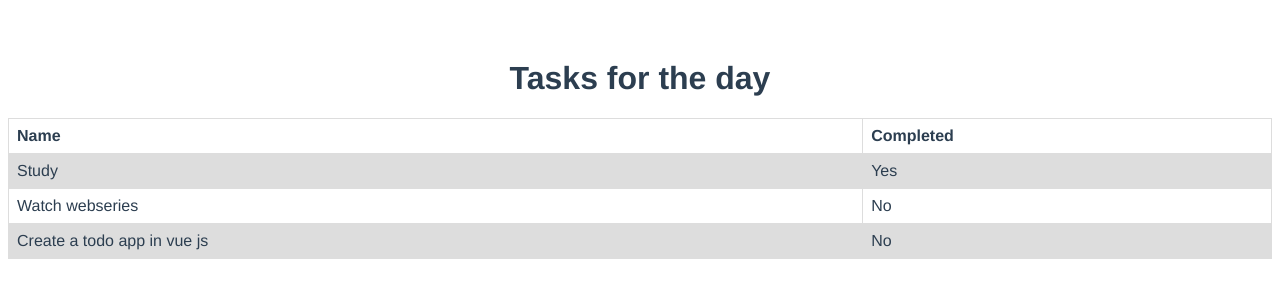
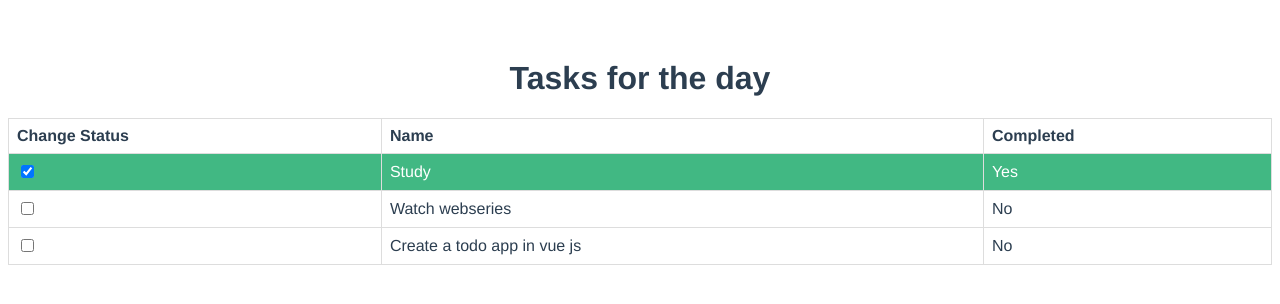
Before and after one commit to nadeemnagpurwala/vuejs-todo-app, a Vue app: page / in a window 1280 px wide. Shown: the top 304 px of the page. Built offline with nearby package versions, Linux system fonts and the light colour scheme.

Commit message:
Using methods to mark task as completed / not completed

```diff
--- a/src/components/Tasks.vue
+++ b/src/components/Tasks.vue
@@ -3,10 +3,12 @@
         <h1>{{ title }}</h1>
         <table>
             <tr>
+                <th>Change Status</th>
                 <th>Name</th>
                 <th>Completed</th>
             </tr>
-            <tr v-for="task in tasks" :key="task.id">
+            <tr v-for="task in tasks" :key="task.id" :class="{ 'is-completed': task.completed }">
+                <td><input type="checkbox" @click="changeStatus(task)" :checked="task.completed"></td>
                 <td>{{ task.name }}</td>
                 <td v-if=task.completed>Yes</td>
                 <td v-else>No</td>
@@ -21,6 +23,12 @@ export default {
     props: {
         title: String,
         tasks: Array,
+    },
+    methods: {
+        changeStatus: function (task) {
+            console.log(task.completed)
+            task.completed = !task.completed
+        }
     }
 }
 </script>
@@ -37,7 +45,8 @@ td, th {
   padding: 8px;
 }
 
-tr:nth-child(even) {
-  background-color: #dddddd;
+.is-completed {
+    background-color: #41b883;
+    color: #fff;
 }
 </style>
```
